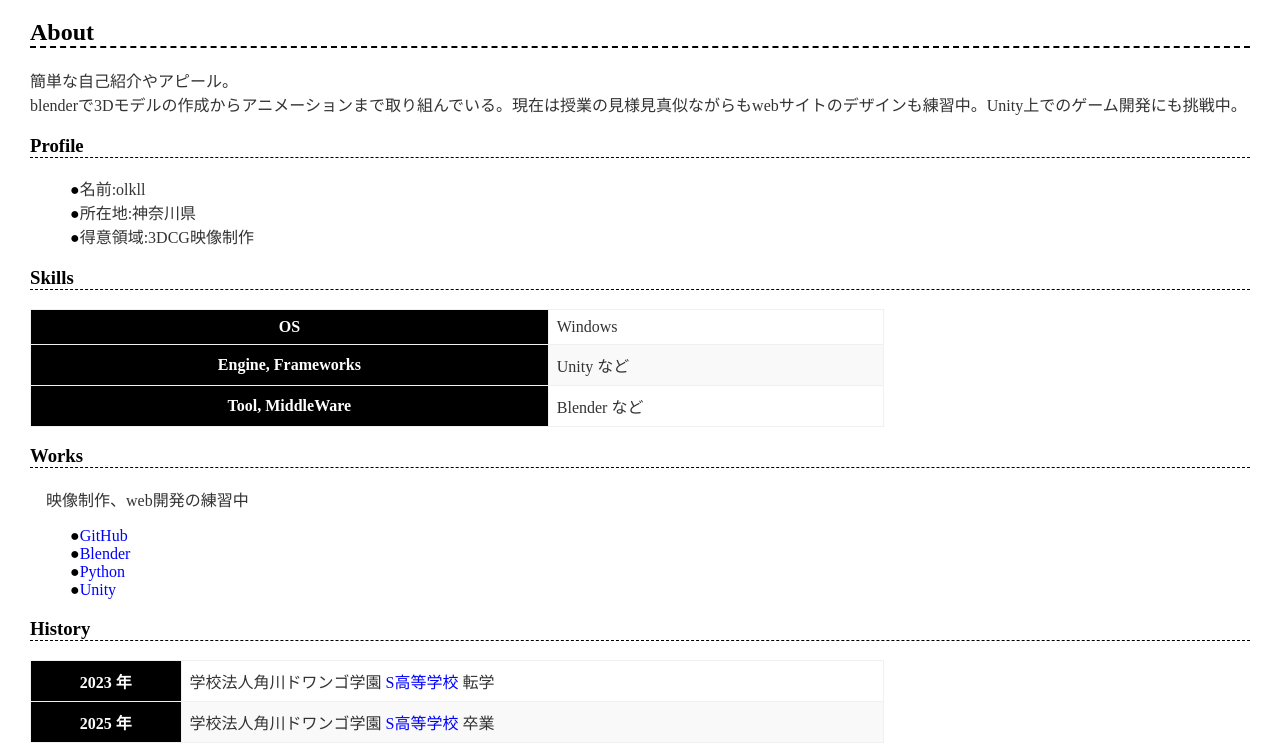
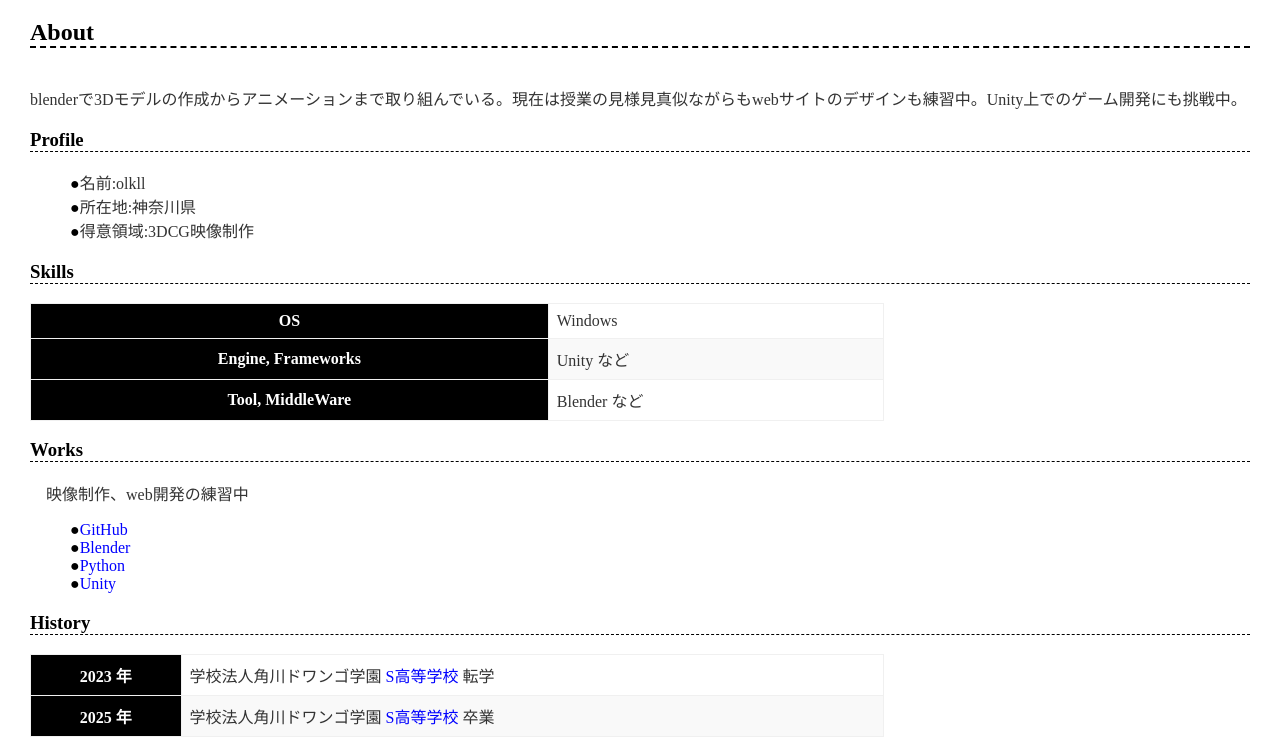
Before and after one commit to olkll/olkll.github.io, a plain HTML site: page index.html in a window 1280 px wide. Shown: the part 94-837 px from the top of the page. Drawn offline with Linux system fonts and the light colour scheme.

Commit message:
Update index.html

```diff
--- a/index.html
+++ b/index.html
@@ -13,7 +13,7 @@
 
     <h2>About</h2>
     <p>
-      簡単な自己紹介やアピール。<br>
+      <br>
       blenderで3Dモデルの作成からアニメーションまで取り組んでいる。現在は授業の見様見真似ながらもwebサイトのデザインも練習中。Unity上でのゲーム開発にも挑戦中。
     </p>
 
```
